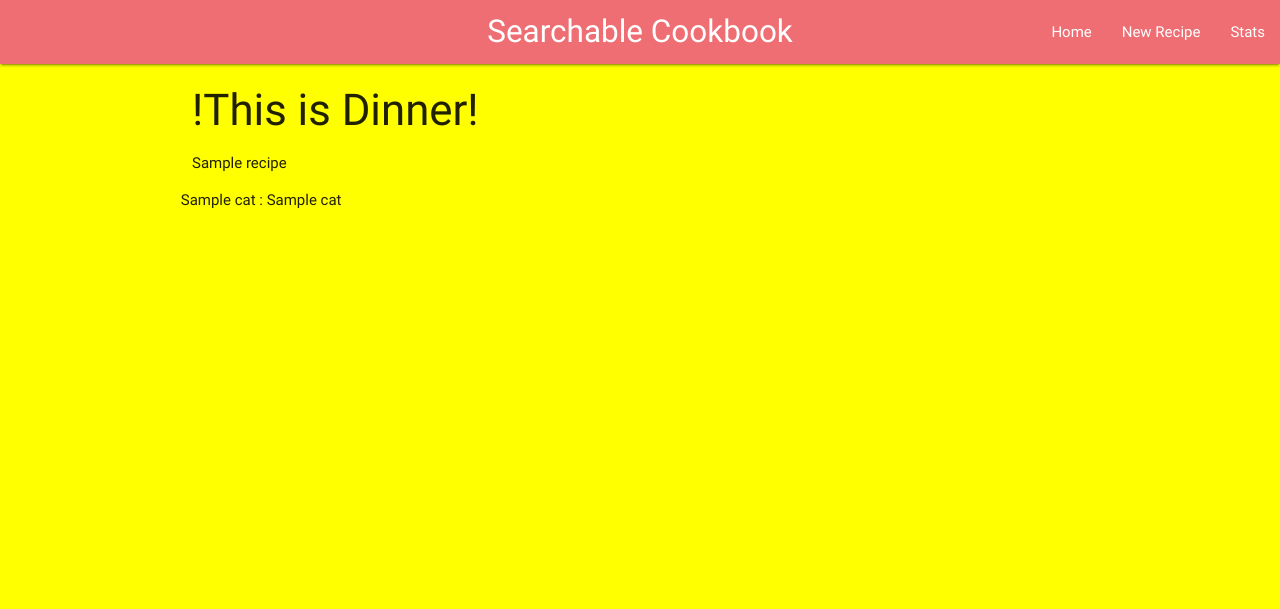
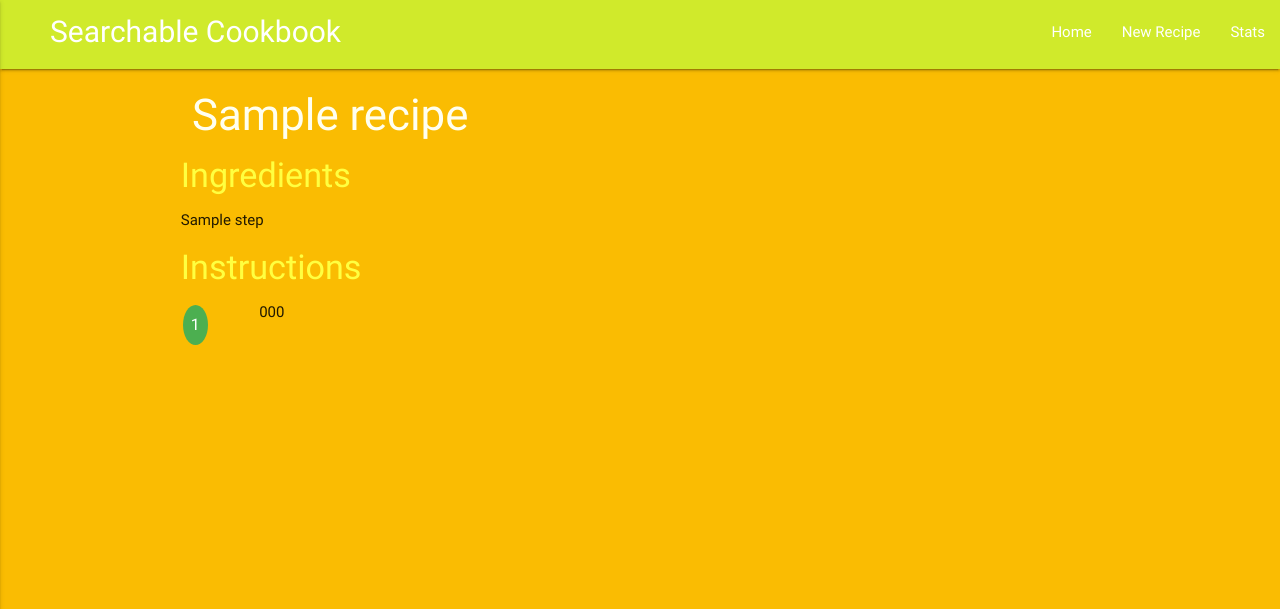
Before and after one commit to saor48/project4-cookbook, a Flask app: template templates/showrecipe.html in a window 1280 px wide. Shown: the top 609 px of the page. Run offline with Flask 2, Linux system fonts and the light colour scheme; the template is opened without the code that fills it: most values are stand-ins (such as "Sample title", 1, 10 or a date in 2020); some libraries are stand-ins or nearby versions.

Commit message:
styling of showrecipe

```diff
--- a/run.py
+++ b/run.py
@@ -62,10 +62,33 @@ def extract_category(show):
                 showrecipe.append(recipe['recipe_name'])
         elif show[0] == 'author':
             if show[1] == recipe['author']:
-                print("exc==r-na",recipe['recipe_name'])
+                showrecipe.append(recipe['recipe_name'])
+        elif show[0] == 'country':
+            if show[1] == recipe['country']:
                 showrecipe.append(recipe['recipe_name'])
     return showrecipe
 
+def num_steps(recipe):
+    ingreds = []
+    prep = []
+    num_ingredients = 0
+    num_instructions = 0
+    for cat in recipe:
+        if cat == 'ingredients':
+            num_ingredients = len(recipe['ingredients'])
+        if cat == 'instructions':
+            num_instructions = len(recipe['instructions'])
+    steps=(num_ingredients, num_instructions)
+    print("steps======",steps)
+    for cat in range(1,steps[0]+1):
+        print("steps======",str(cat), str(recipe['ingredients'][str(cat)]))
+        item = (str(cat), str(recipe['ingredients'][str(cat)]))
+        ingreds.append(item)
+    for cat in range(1,steps[1]+1):
+        print("steps======",str(cat), recipe['instructions'][str(cat)].encode('utf-8'))
+        item = (str(cat), recipe['instructions'][str(cat)].encode('utf-8').strip())
+        prep.append(item)
+    return (ingreds, prep)
 #======================Views x 5=======================================================#
 # add_recipe() --------- Form to submit new recipe
 # insert_recipe()------- Put new recipe in db collections= recipes and categories
@@ -119,7 +142,8 @@ def get_recipes():
         if 'recipe_name' in cat:
             show = ('recipe_name', form['recipe_name'])
             recipe=extract_recipe(show)
-            return render_template('showrecipe.html', recipe=recipe)
+            steps=num_steps(recipe)
+            return render_template('showrecipe.html', recipe=recipe, steps=steps)
         elif 'cuisine' in cat:
             show = ('cuisine', form['cuisine'])
             byCategory=extract_category(show)
@@ -128,6 +152,10 @@ def get_recipes():
             show = ('author', form['author'])
             byCategory=extract_category(show)
             print("byAuthor", byCategory)
+        elif 'country' in cat:
+            show = ('country', form['country'])
+            byCategory=extract_category(show)
+            print("byCountry", byCategory)
         else:
             show = 'blnk'
     print("show", show)
@@ -141,11 +169,13 @@ def show_recipe():
     form = request.form.to_dict()
     # change from flat to nested json
     cats= [category for category in form]
+    steps = ()
     for cat in cats:
         print("sr-cat", cat)
         show = ('recipe_name', form['recipe_name'])
         recipe=extract_recipe(show)
-    return render_template('showrecipe.html', recipe=recipe)
+        steps = num_steps(recipe)
+    return render_template('showrecipe.html', recipe=recipe, steps=steps)
 
 
 @app.route('/insert_recipe', methods=['POST'])
--- a/static/css/style.css
+++ b/static/css/style.css
@@ -1,5 +1,18 @@
 body{
-    background-color: yellow;
+    background-color: rgb(250, 188, 2);
+}
+nav{
+    background-color: rgb(208, 234, 43);
+    color: #fffff0;
+}
+h3{
+    color: #fffff0;
+}
+h4{
+    color: #ffff40;
+}
+.columns{
+    columns: 100px 2;
 }
 .btn-small {
     height: 24px;
@@ -13,4 +26,44 @@ body{
     margin-top: 5px;
     margin-left: 10%;
 }
+.button {
+    border: none;
+    color: white;
+    padding: 10px;
+    text-align: center;
+    text-decoration: none;
+    display: inline-block;
+    margin: 4px 2px;
+}
+.button1 {border-radius: 50%;
+    background-color: #4CAF50; /* Green */
+    font-size: 16px;
+    padding: 8px;
+}
+.button2 {border-radius: 50px;
+    background-color: blue; /*  */
+    font-size: 12px;
+    padding: 4px;
+}
+nav .logo {
+    margin-left: 50px;
+    font-size: 2em;
+  }
+nav .logo1 {
+    display: none;
+  }
+
+@media only screen and (min-width: 601px) {
+  nav a.button-collapse {
+    display: none;
+  }
+}
+@media only screen and (max-width: 600px) {
+  nav .logo1 {
+    margin-left: 50px;
+  }
+  nav .logo {
+    font-size: 1em;
+  }
+}
 /* #f44280 */
--- a/templates/base.html
+++ b/templates/base.html
@@ -9,9 +9,10 @@
     <header>
         <nav class="nav-extended">
             <div class="nav-wrapper">
-              <a href="{{url_for('home')}}" class="brand-logo center">Searchable Cookbook</a>
+              <a href="{{url_for('home')}}" class="logo">Searchable Cookbook</a>
+              <a href="{{url_for('home')}}" class="logo1">Cookbook</a>
               <a href="#" data-activates="mobile-demo" class="button-collapse"><i class="material-icons">menu</i></a>
-              <ul id="nav-mobile" class="right hide-on-med-and-down">
+              <ul id="nav-mobile" class="right hide-on-small-and-down">
                 <li><a href="{{url_for('home')}}">Home</a></li>
                 <li><a href="{{url_for('add_recipe')}}">New Recipe</a></li>
                 <li><a href="{{url_for('get_stats')}}">Stats</a></li>
@@ -19,7 +20,7 @@
               <ul class="side-nav" id="mobile-demo">
                 <li><a href="{{url_for('home')}}">Home</a></li>
                 <li><a href="{{url_for('add_recipe')}}">New Recipe</a></li>
-                <li><a href="{{url_for('get_stats')}}">Categories</a></li>
+                <li><a href="{{url_for('get_stats')}}">Stats</a></li>
               </ul>
             </div>
         </nav>
@@ -37,7 +38,7 @@
         $(document).ready(function(){
             $('.collapsible').collapsible();
             $('select').material_select();
-            $('.sidenav-trigger').sidenav();  //NOTA FUNCTION!!!!
+            $('.button-collapse').sideNav();  //NOTA FUNCTION!!!!
         });
     </script>
     <script type="text/javascript">
--- a/templates/showrecipe.html
+++ b/templates/showrecipe.html
@@ -1,15 +1,28 @@
 {% extends 'base.html' %}
 {% block content %}
-<h3>!This is Dinner!</h3>
-{{recipe}}
+<h3>{{recipe['recipe_name']}}</h3>
    <div class="row col s12">
+      <h4>Ingredients </h4>
+      <ul class="columns">
+         {%for step in steps[0] %}
+         <li>
+            {{step[1]}}
+         </li>
+         {%endfor%}
+      </ul>
 
-         <ul >
-            {%for cat in recipe %}
+      <h4>Instructions</h4>
+      <ul>
+         {%for step in steps[1] %}
          <li>
-
-            {{cat}} : {{recipe[cat]}}
-
+            <div class="row">
+               <div class="col s1">
+                  <button class="button button1">{{step[0]}}</button>
+               </div>
+               <div class="col s10">
+                  {{step[1].decode("utf-8")}}
+               </div>
+            </div>
          </li>
          {%endfor%}
       </ul>
```
Also changed, not shown: templates/home.html (+16 -0 lines). Lines whose indentation alone changed are shown as unchanged.
